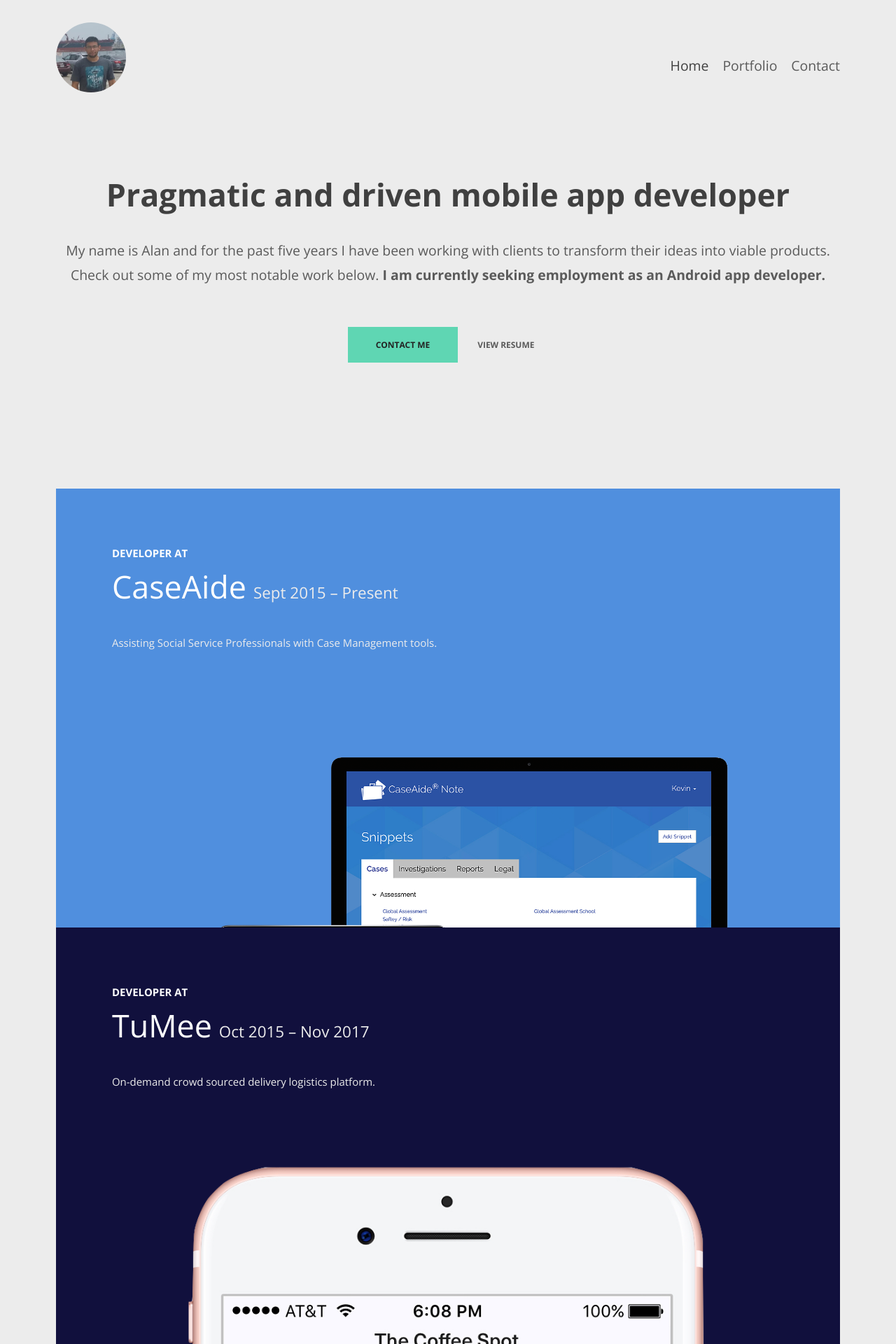
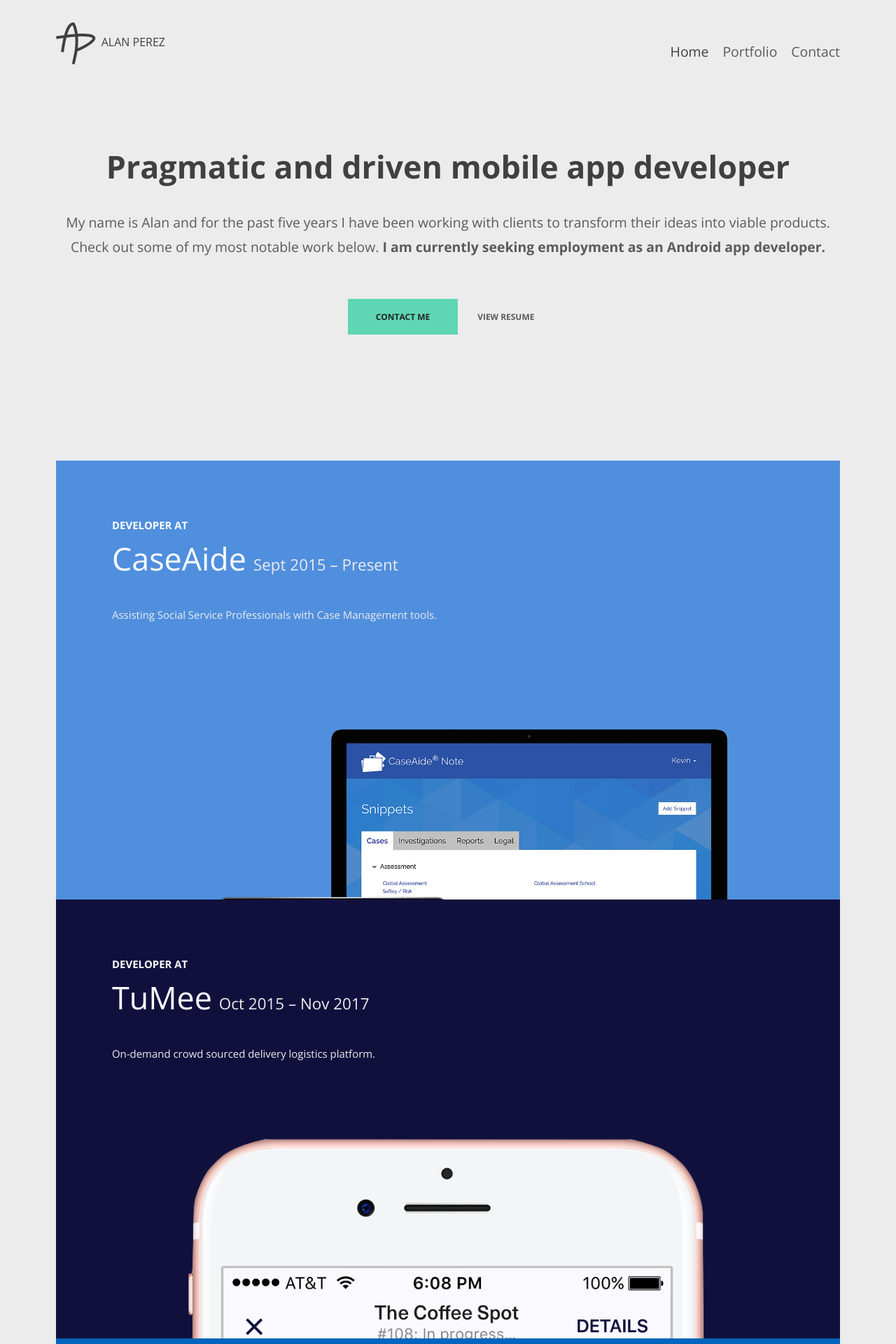
Before and after one commit to alanipce/mywebsite, a Jekyll site: the page built from index.html, in a window 1280 px wide. Shown: the top 1920 px of the page at 70% size. Built offline with Jekyll 4.4.1, drawn with Linux system fonts in a browser that asks for light colours; nearby versions of some CDN libraries.

Commit message:
Add new logo designed by jose perez

```diff
--- a/_includes/header.html
+++ b/_includes/header.html
@@ -1,5 +1,5 @@
 <div class="header">
-  <a href="/" class="header__logo-link"><img class="header__logo" src="/assets/img/me.jpg"></a>
+  <a href="/" class="header__logo-link"><img class="header__logo" src="/assets/img/logo.svg"></a>
   <!-- <a href="/" class="header__about">
       <div class="header__name">Alan Perez</div>
       <div class="header__title">Personal portfolio</div>
--- a/_sass/_layout.scss
+++ b/_sass/_layout.scss
@@ -12,19 +12,9 @@
     margin-bottom: $section-padding - $header-padding * 2;
   }
 
-  .header__logo-link:hover::after {
-    content: none;
-  }
-
-  .header__logo-link:hover .header__logo {
-    border: 3px solid #5FD6B3;
-  }
-
   .header__logo {
     box-sizing: border-box;
-    width: 100px;
-    height: 100px;
-    border-radius: 50%;
+    height: 60px;
     margin-right: 24px;
   }
 
```
Also changed, not shown: assets/img/logo.svg (added), 8 other files.
